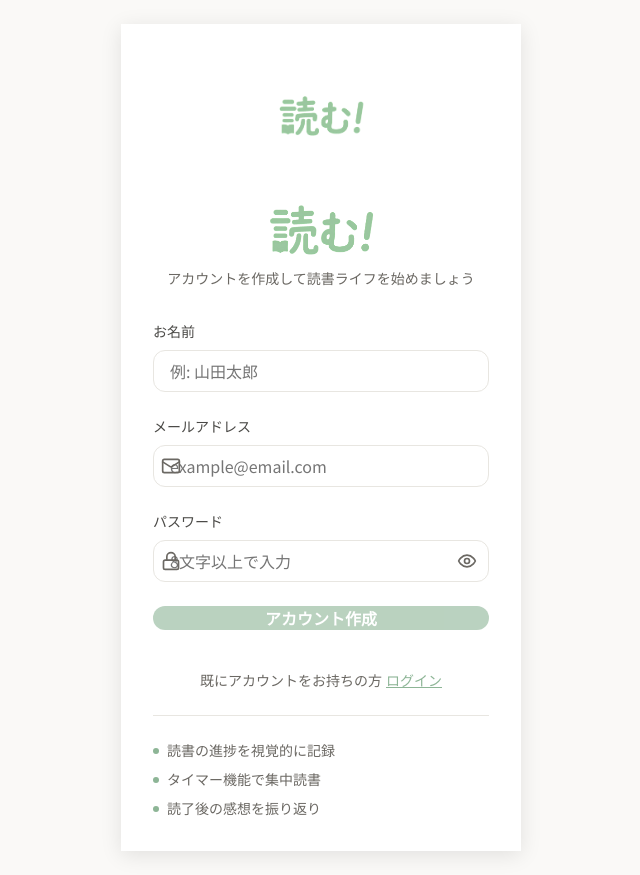
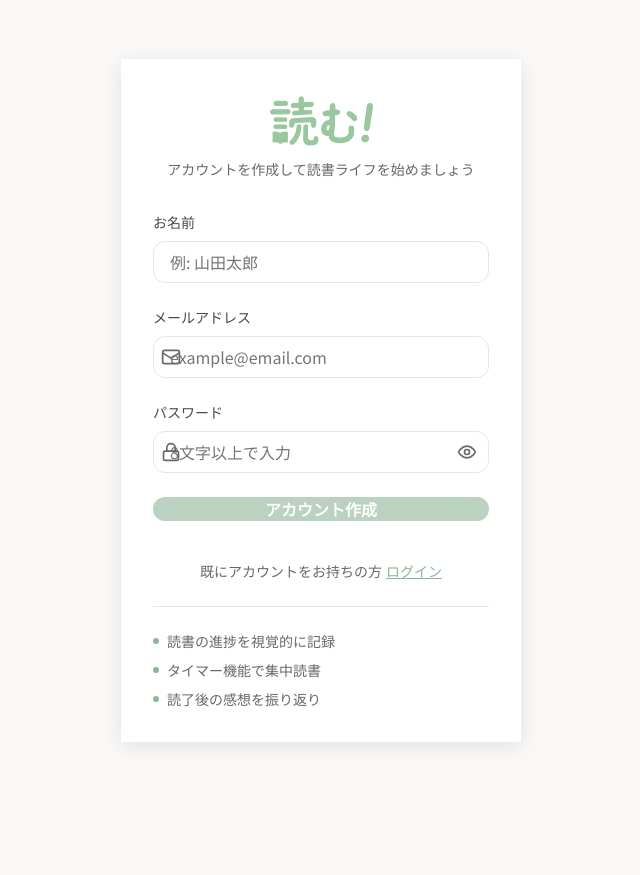
Before and after one commit to ecg-english/yomu, a React (Vite) app: page / in a window 1280 px wide. Shown: the whole page, without its empty margins (319-959 px from the left). After the commit the page ends 800 px from the top, so only its background shows below. Built offline with nearby package versions, Linux system fonts and the light colour scheme.

Commit message:
Fix: ダッシュボード・ログイン・アカウント作成画面の重複ロゴを削除

```diff
--- a/src/components/AuthScreen.css
+++ b/src/components/AuthScreen.css
@@ -21,17 +21,7 @@
   margin-bottom: var(--space-xl);
 }
 
-.icon-wrapper {
-  display: flex;
-  justify-content: center;
-  margin-bottom: var(--space-md);
-}
 
-.auth-logo {
-  width: 120px;
-  height: 120px;
-  object-fit: contain;
-}
 
 .auth-title-wrapper {
   display: flex;
--- a/src/components/AuthScreen.jsx
+++ b/src/components/AuthScreen.jsx
@@ -53,9 +53,6 @@ export default function AuthScreen() {
     <div className="auth-screen">
       <div className="auth-container">
         <div className="auth-header">
-          <div className="icon-wrapper">
-            <img src={import.meta.env.BASE_URL + "YomuLogo.png"} alt="読む！" className="auth-logo" />
-          </div>
           <div className="auth-title-wrapper">
             <img src={import.meta.env.BASE_URL + "YomuLogo.png"} alt="読む！" className="auth-title-logo" />
           </div>
--- a/src/components/BookRegistration.css
+++ b/src/components/BookRegistration.css
@@ -23,18 +23,7 @@
   margin-bottom: var(--space-2xl);
 }
 
-.icon-wrapper {
-  display: inline-flex;
-  align-items: center;
-  justify-content: center;
-  margin-bottom: var(--space-lg);
-}
 
-.book-registration-logo {
-  width: 80px;
-  height: 80px;
-  object-fit: contain;
-}
 
 .book-registration-title-wrapper {
   display: flex;
--- a/src/components/BookRegistration.jsx
+++ b/src/components/BookRegistration.jsx
@@ -73,9 +73,6 @@ export default function BookRegistration({ isModal = false }) {
 
         {!isModal && (
           <div className="book-registration-header">
-            <div className="icon-wrapper">
-              <img src={import.meta.env.BASE_URL + "YomuLogo.png"} alt="読む！" className="book-registration-logo" />
-            </div>
             <div className="book-registration-title-wrapper">
               <img src={import.meta.env.BASE_URL + "YomuLogo.png"} alt="読む！" className="book-registration-title-logo" />
             </div>
--- a/src/components/Dashboard.css
+++ b/src/components/Dashboard.css
@@ -38,17 +38,7 @@
   color: inherit;
 }
 
-.greeting-logo {
-  margin-bottom: var(--space-md);
-  display: flex;
-  justify-content: center;
-}
 
-.dashboard-logo {
-  width: 80px;
-  height: 80px;
-  object-fit: contain;
-}
 
 .greeting-title {
   display: flex;
--- a/src/components/Dashboard.jsx
+++ b/src/components/Dashboard.jsx
@@ -70,9 +70,6 @@ export default function Dashboard() {
       <div className="container">
         <header className="dashboard-header">
           <div className="user-greeting">
-            <div className="greeting-logo">
-              <img src={import.meta.env.BASE_URL + "YomuLogo.png"} alt="読む！" className="dashboard-logo" />
-            </div>
             <div className="greeting-title">
               <img src={import.meta.env.BASE_URL + "YomuLogo.png"} alt="読む！" className="dashboard-title-logo" />
             </div>
```
